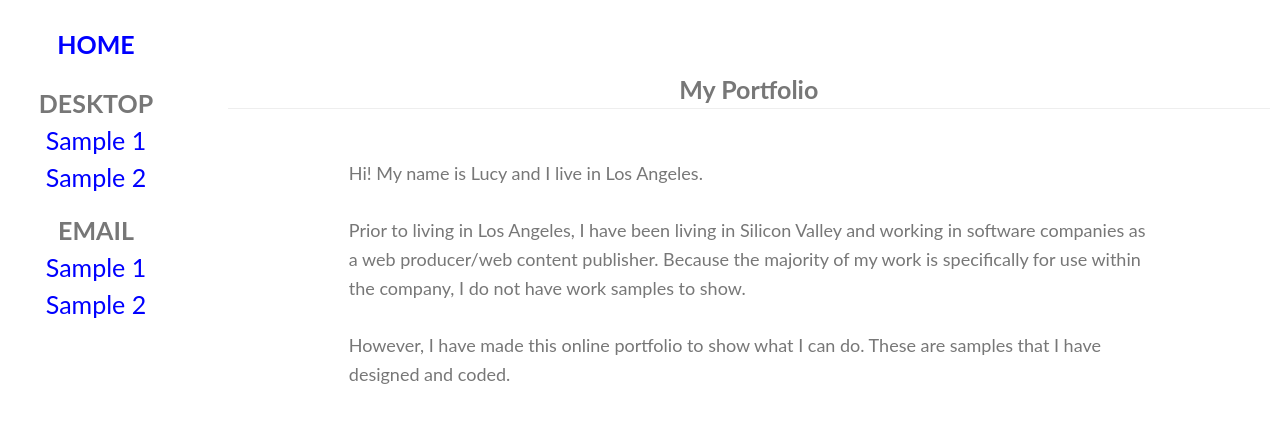
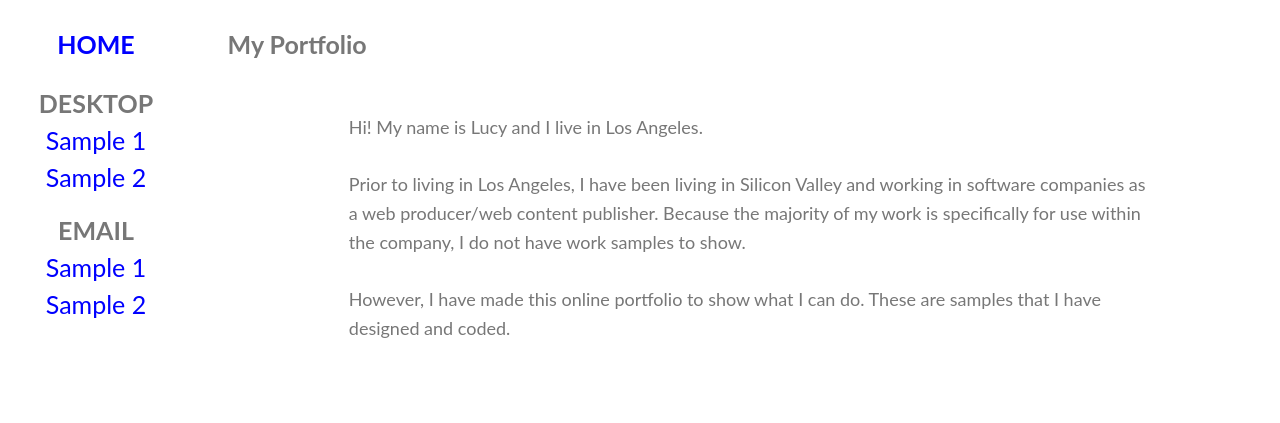
Before and after one commit to nuumu/nuumu.github.io, a Jekyll site: the page built from index.html, in a window 1280 px wide. Shown: the top 423 px of the page. Built offline with Jekyll 4.4.1, drawn with Linux system fonts in a browser that asks for light colours.

Commit message:
Update index.html

```diff
--- a/index.html
+++ b/index.html
@@ -7,15 +7,12 @@ if( screen.width <= 480 ) {
     location.href = '/m-index.html';
 }
 </script>
-    <div id="main">
-        <div class="header">
-            <h1>My Portfolio</h1>
-        </div>
+    <header><h1>My Portfolio</h1></header>
 
-        <div class="contentbox">
-
+<section class="contentbox">
 <p>Hi! My name is Lucy and I live in Los Angeles.</p><br />
 
 <p>Prior to living in Los Angeles, I have been living in Silicon Valley and working in software companies as a web producer/web content publisher. Because the majority of my work is specifically for use within the company, I do not have work samples to show.</p><br />
 
 <p>However, I have made this online portfolio to show what I can do. These are samples that I have designed and coded.</p>
+</section>
```
